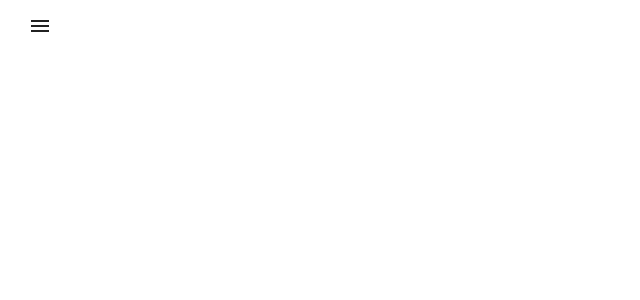
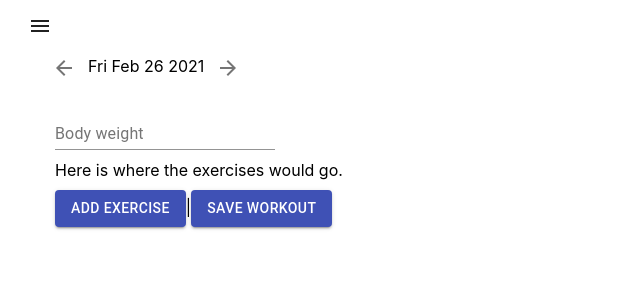
Before and after one commit to nkfoss/Ohm-str-react, a React (Create React App) app: page /editworkout in a window 1280 px wide. Shown: the top 300 px of the page, without its empty margins (0-640 px from the left). Built offline with nearby package versions, Linux system fonts and the light colour scheme.

Commit message:
Add bodyweight field to EditWorkout component

```diff
--- a/src/App.tsx
+++ b/src/App.tsx
@@ -8,6 +8,7 @@ import EditDayRecord from './components/Records/EditDayRecord/EditDayRecord';
 import CreateRecord from './components/Records/CreateRecord/CreateRecord';
 import { BrowserRouter, Route } from 'react-router-dom';
 import Home from './components/Home/Home';
+import EditWorkout from './components/EditWorkout/EditWorkout';
 
 class App extends Component {
 	render() {
@@ -22,6 +23,7 @@ class App extends Component {
 						<Route path='/editdayrecord' component={EditDayRecord}/>
 						<Route path='/profile' component={Profile} />
 						<Route path='/createrecord' component={CreateRecord} />
+						<Route path='/editworkout' component={EditWorkout} />
 						{/* <Footer></Footer> */}
 					</div>
 				</BrowserRouter>
--- /dev/null
+++ b/src/components/EditWorkout/EditWorkout.module.scss
@@ -0,0 +1,30 @@
+.DateContainer {
+	margin-left: -15px
+}
+
+.ExerciseContainer {
+	margin-top: 10px;
+	margin-bottom: 10px
+}
+
+.EditWorkout {
+	padding-right: 15px;
+	padding-left: 15px;
+	margin-right: auto;
+	margin-left: auto
+}
+@media (min-width: 768px) {
+	.EditWorkout {
+	  width: 750px;
+	}
+  }
+@media (min-width: 992px) {
+	.EditWorkout {
+	  width: 970px;
+	}
+}
+@media (min-width: 1200px) {
+	.EditWorkout {
+	  width: 1170px;
+	}
+}
--- a/src/components/EditWorkout/EditWorkout.tsx
+++ b/src/components/EditWorkout/EditWorkout.tsx
@@ -1,15 +1,19 @@
 import { Component } from "react";
-import RecordDatePicker from '../Records/RecordDatePicker/RecordDatePicker';
+
+import Button from '@material-ui/core/Button';
 import IconButton from '@material-ui/core/IconButton';
+import TextField from '@material-ui/core/TextField'
+
 import ArrowBackIcon from '@material-ui/icons/ArrowBack';
 import ArrowForwardIcon from '@material-ui/icons/ArrowForward';
-import { AnyMxRecord } from "dns";
 
+import classes from './EditWorkout.module.scss'
 
 class EditWorkout extends Component {
 
 	state = {
-		workoutDate: new Date(),
+		workoutDate: new Date(), // This will eventually be something fetched from the route or query params.
+		bodyweight: null
 	}
 
 	/**
@@ -28,9 +32,14 @@ class EditWorkout extends Component {
 		this.setState({workoutDate: newDate});
 	}
 
+	inputChangedHandler = (event: React.ChangeEvent<HTMLInputElement>) => {
+		this.setState({bodyweight: event.currentTarget.value})
+	}
+
 	render() {
 		return (
-			<div>
+			<div className={classes.EditWorkout}>
+				<div className={classes.DateContainer}>
 					<IconButton id="prevDate" onClick={this.changeDateHandler}>
 						<ArrowBackIcon />
 					</IconButton>
@@ -39,6 +48,25 @@ class EditWorkout extends Component {
 						<ArrowForwardIcon />
 					</IconButton>
 				</div>
+				<div className={classes.ExerciseContainer}>
+						<TextField
+							type="number"
+							id="bodyweight"
+							label="Body weight"
+							value={this.state.bodyweight}
+							onChange={this.inputChangedHandler}
+						/>
+				</div>
+				<div className={classes.ExerciseContainer}>
+					Here is where the exercises would go.
+				</div>
+				<div>
+					<Button variant="contained" color="primary">Add Exercise</Button>
+					|
+					<Button variant="contained" color="primary">Save Workout</Button>
+				</div>
+
+			</div>
 		)
 	}
 
```
Lines whose indentation alone changed are shown as unchanged.
